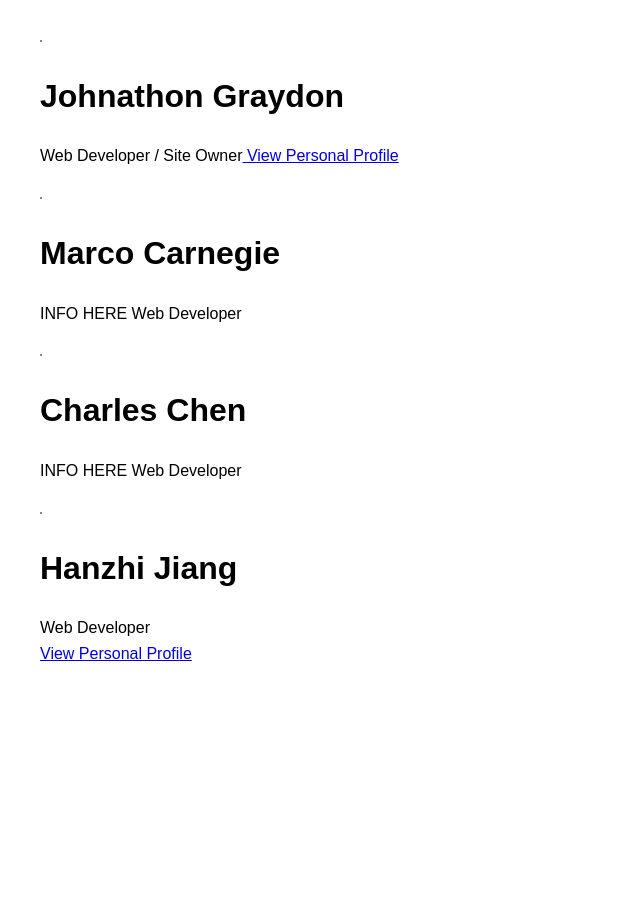
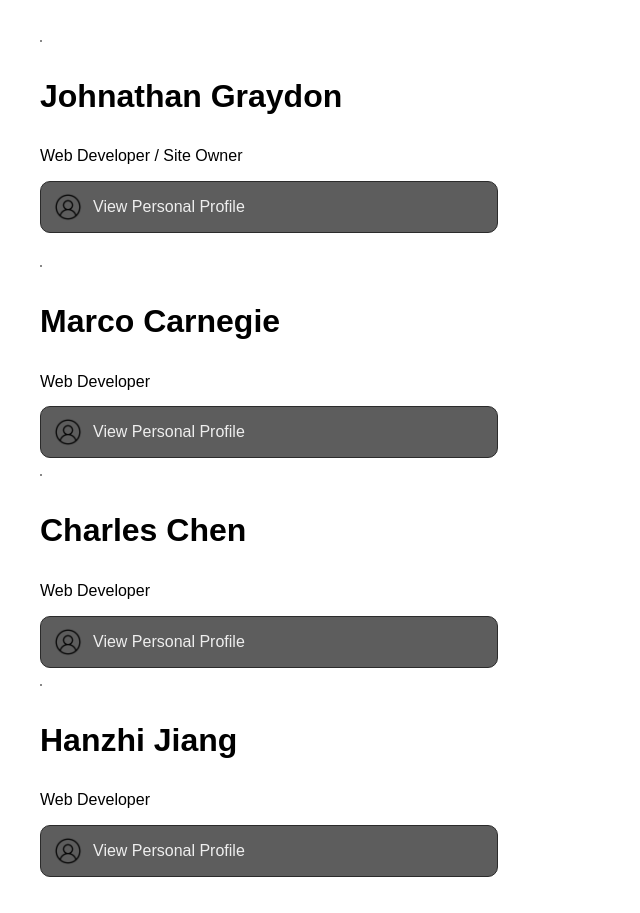
Before and after one commit to Romgi/1XD3-Group-31, a PHP site: page /about.html in a window 1280 px wide. Shown: the part 200-1113 px from the top of the page, without its empty margins (0-640 px from the left). Before the commit the page ends 861 px from the top, so only its background shows below. Run offline with PHP 8.4, Linux system fonts and the light colour scheme.

Commit message:
Updated about page

```diff
--- a/about.html
+++ b/about.html
@@ -28,29 +28,56 @@ web page and include your name as author.
     <ul>
         <div id="tile">
             <img src="" alt="">
-            <h1>Johnathon Graydon</h1>
-            <p>Web Developer / Site Owner<a href="https://cs1xd3.cas.mcmaster.ca/~graydj1/"> View Personal Profile</a>
+            <h1>Johnathan Graydon</h1>
+            <p>Web Developer / Site Owner
+
+            <div class="link-buttons">
+                <a href="https://cs1xd3.cas.mcmaster.ca/~graydj1" target="_blank" rel="noopener" class="link-button">
+                    <img src="images/profile.png" alt="Web Dev Group Page" />
+                    <span>View Personal Profile</span>
+                </a>
+            </div>
+
             </p>
         </div>
         <div id="tile">
             <img src="" alt="">
             <h1>Marco Carnegie</h1>
-            <p>INFO HERE <a href="https://cs1xd3.cas.mcmaster.ca/~carnegm/"></a> Web Developer</p>
+            <p>Web Developer</p>
+
+            <div class="link-buttons">
+                <a href="https://cs1xd3.cas.mcmaster.ca/~carnegm/" target="_blank" rel="noopener" class="link-button">
+                    <img src="images/profile.png" alt="Web Dev Group Page" />
+                    <span>View Personal Profile</span>
+                </a>
+            </div>
+
         </div>
         <div id="tile">
             <img src="" alt="">
             <h1>Charles Chen</h1>
-            <p>INFO HERE <a href="https://cs1xd3.cas.mcmaster.ca/~chenc278"></a> Web Developer</p>
+            <p>Web Developer</p>
+
+            <div class="link-buttons">
+                <a href="https://cs1xd3.cas.mcmaster.ca/~chenc278" target="_blank" rel="noopener" class="link-button">
+                    <img src="images/profile.png" alt="Web Dev Group Page" />
+                    <span>View Personal Profile</span>
+                </a>
+            </div>
+
         </div>
         <div id="tile">
             <img src="" alt="">
             <h1>Hanzhi Jiang</h1>
-            <p>
-                Web Developer<br>
-                <a href="https://cs1xd3.cas.mcmaster.ca/~jianh16">
-                    View Personal Profile
+            <p>Web Developer</p>
+
+            <div class="link-buttons">
+                <a href="https://cs1xd3.cas.mcmaster.ca/~jianh16" target="_blank" rel="noopener" class="link-button">
+                    <img src="images/profile.png" alt="Web Dev Group Page" />
+                    <span>View Personal Profile</span>
                 </a>
-            </p>
+            </div>
+
         </div>
 
 
--- a/css/style.css
+++ b/css/style.css
@@ -128,7 +128,7 @@ img {
 .link-buttons {
     display: grid;
     grid-template-columns: 1fr;
-    gap: 12px;
+    gap: 25%;
     margin-top: 12px;
 }
 
@@ -137,7 +137,7 @@ img {
     align-items: center;
     gap: 10px;
     padding: 10px 12px;
-    background-color: #1a1a1a;
+    background-color: #5d5d5d;
     border: 1px solid #2b2b2b;
     border-radius: 10px;
     text-decoration: none;
@@ -149,10 +149,10 @@ img {
 }
 
 .link-button img {
-    width: 22px !important;
-    height: 22px !important;
-    max-width: 22px !important;
-    max-height: 22px !important;
+    width: 30px !important;
+    height: 30px !important;
+    max-width: 30px !important;
+    max-height: 30px !important;
     object-fit: contain;
     border: none;
     margin: 0;
```
Also changed, not shown: images/profile.png (added).
